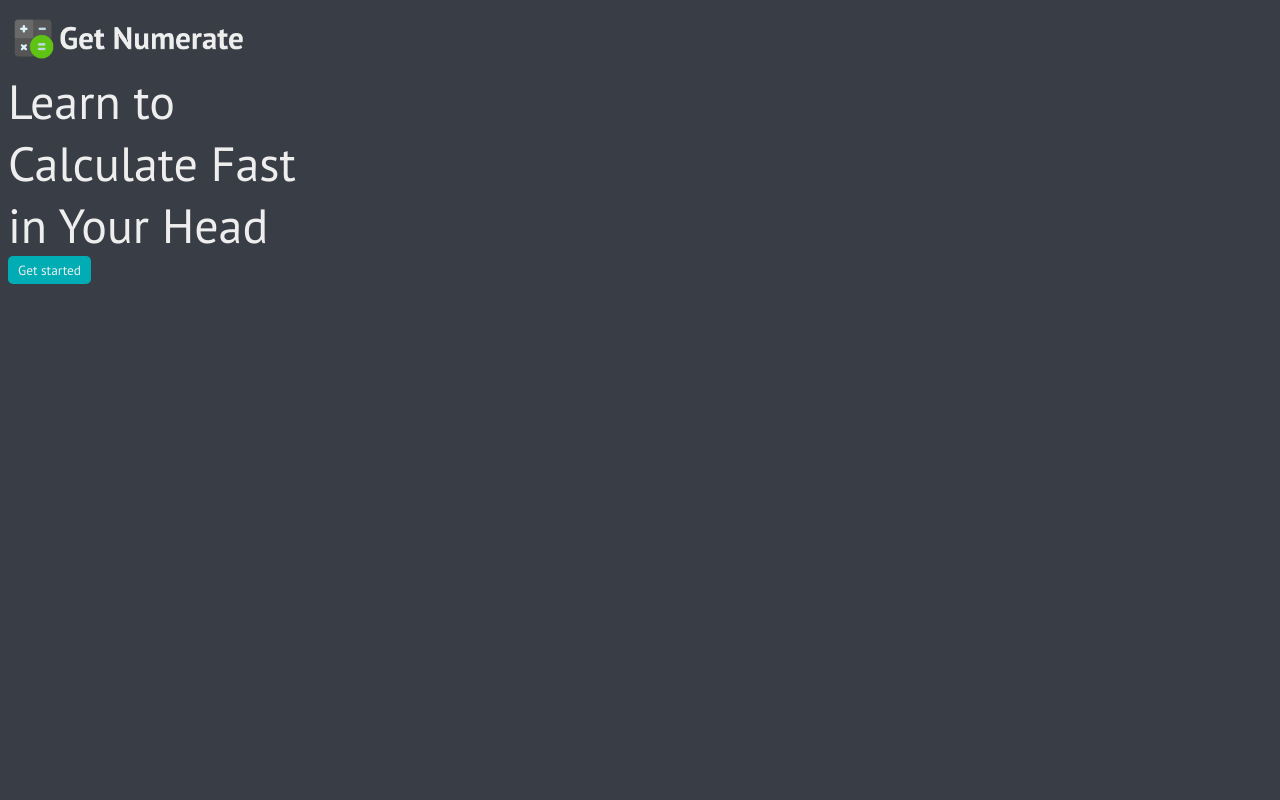
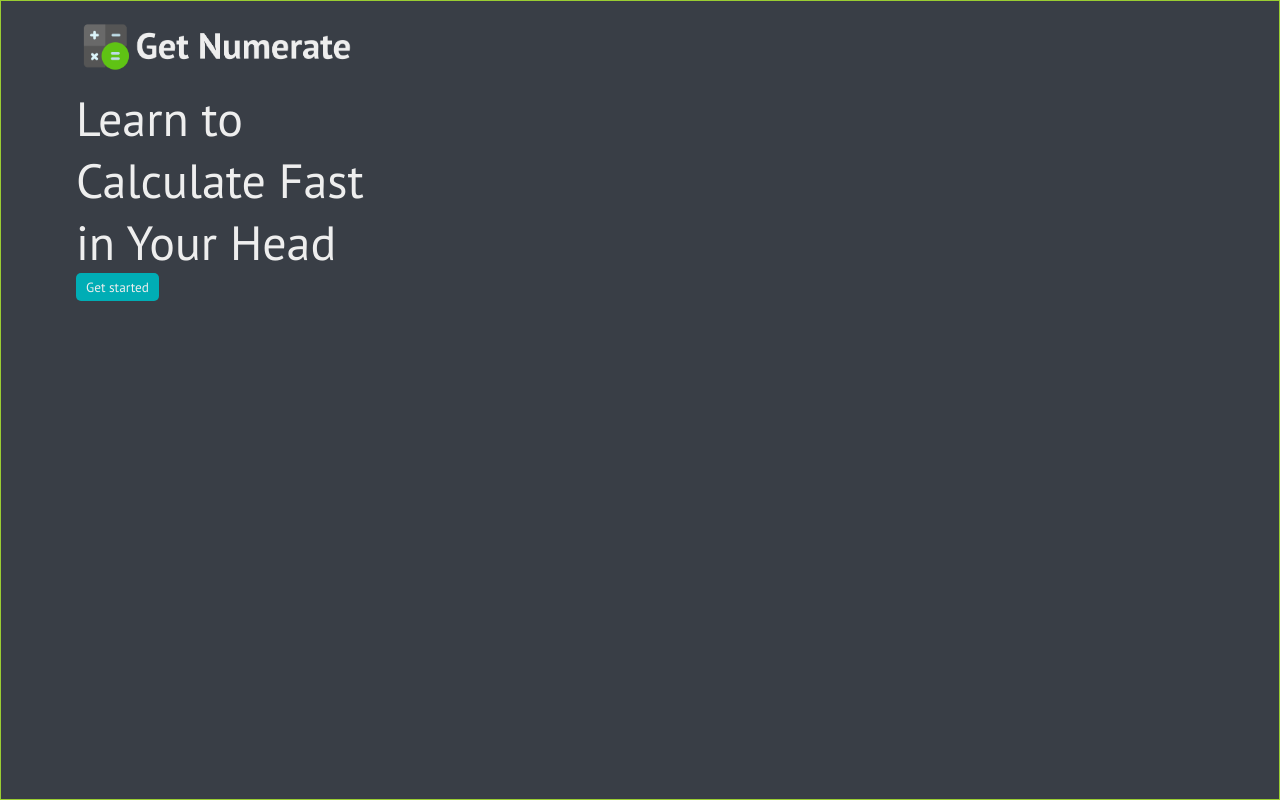
Before and after one commit to ViktorKuzmanov/Get-Numerate-App, a PHP site: page / in a window 1280 px wide. Run offline with PHP 8.4, Linux system fonts and the light colour scheme.

Commit message:
add container div and padding

```diff
--- a/css/index.css
+++ b/css/index.css
@@ -1,16 +1,10 @@
+* {
+  margin: 0px;
+  padding: 0px;
+}
+
 body {
   background-color: #393e46;
-}
-
-h1,
-img {
-	display: inline;
-	vertical-align: middle;
-	color: #eeeeee;
-}
-
-.logo {
-	width: 30vh;
 }
 
 h1 {
@@ -38,7 +32,16 @@ a {
   font-family: "PT Sans";
 }
 
-div {
-	margin-top: 20px;
+.logo {
+  width: 35vh;
+}
+
+.container {
+  height: 100vh;
+  border: 1px solid yellowgreen;
+  margin: 0px;
+  padding: 10px 75px;
+  -webkit-box-sizing: border-box;
+          box-sizing: border-box;
 }
 /*# sourceMappingURL=index.css.map */
--- a/index.html
+++ b/index.html
@@ -12,13 +12,15 @@
 		<title>Get numerate</title>
 	</head>
 	<body>
+		<div class="container">
 			<img src="./assets/logoWithText.png" alt="logo" class="logo"/>
 
 			<p>Learn to</p>
 			<p>Calculate Fast</p>
 			<p>in Your Head</p>
+			<button id="getstarted"><a href="./choosePractise.html">Get started</a></button>
 		</div>
-		<button id="getstarted"><a href="./choosePractise.html">Get started</a></button>
+		</div>
 		<script>
 			if ("serviceWorker" in navigator) {
 				window.addEventListener("load", function () {
--- a/scss/index.scss
+++ b/scss/index.scss
@@ -1,20 +1,12 @@
 @import "./general";
+
+* {
+    margin: 0px;
+    padding: 0px;
+}
 
 body {
     background-color: $backgroundColor;
-}
-// logo i tekst u ista linija
-h1,
-img {
-    display: inline;
-    vertical-align: middle;
-    color: $textColor;
-}
-
-img {
-    max-height: 30px;
-    max-width: 30px;
-    display: inline;
 }
 
 h1 {
@@ -42,6 +34,14 @@ a {
     font-family: $fontFamily;
 }
 
-div {
-    margin-top: 20px;
+.logo {
+    width: 35vh;
 }
+
+.container {
+    height: 100vh;
+    border: 1px solid yellowgreen;
+    margin: 0px;
+    padding: 10px 75px;
+    box-sizing: border-box;
+}
```
Also changed, not shown: 1 other file. Lines whose indentation alone changed are shown as unchanged.
